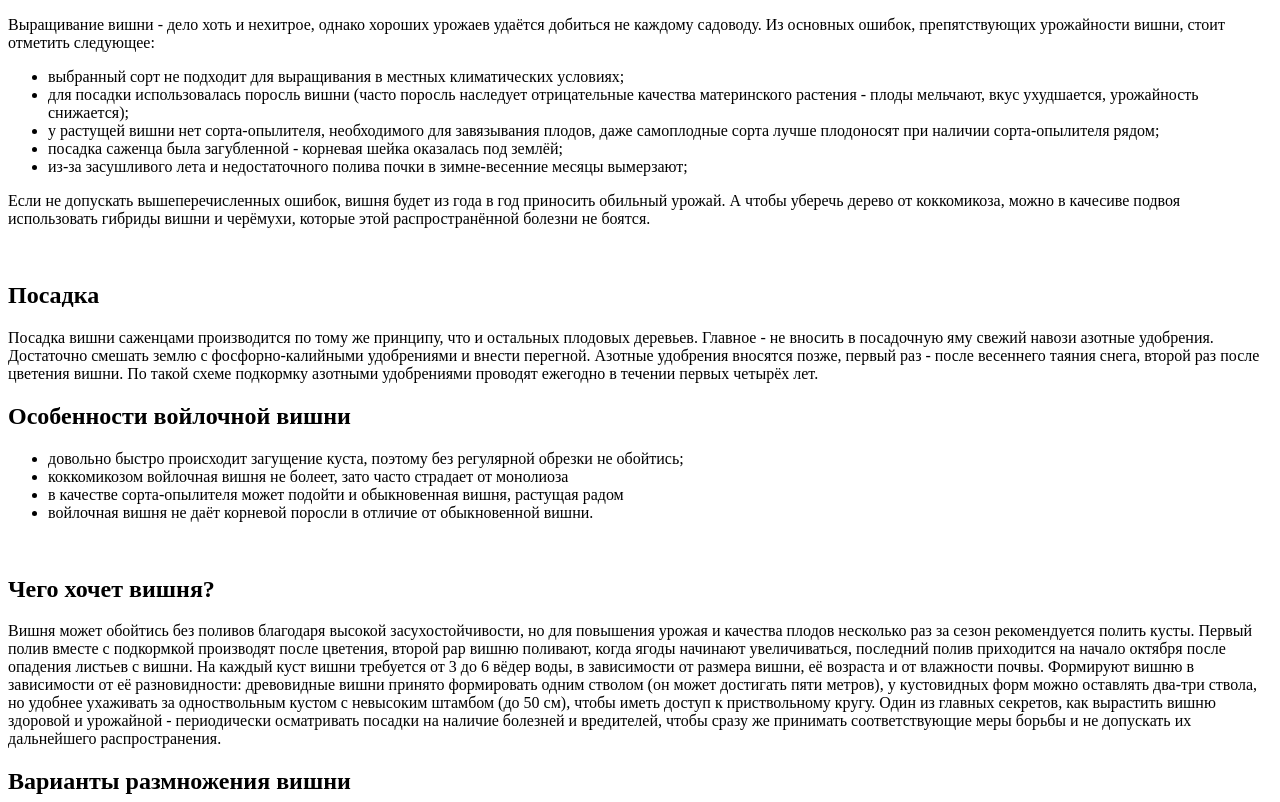
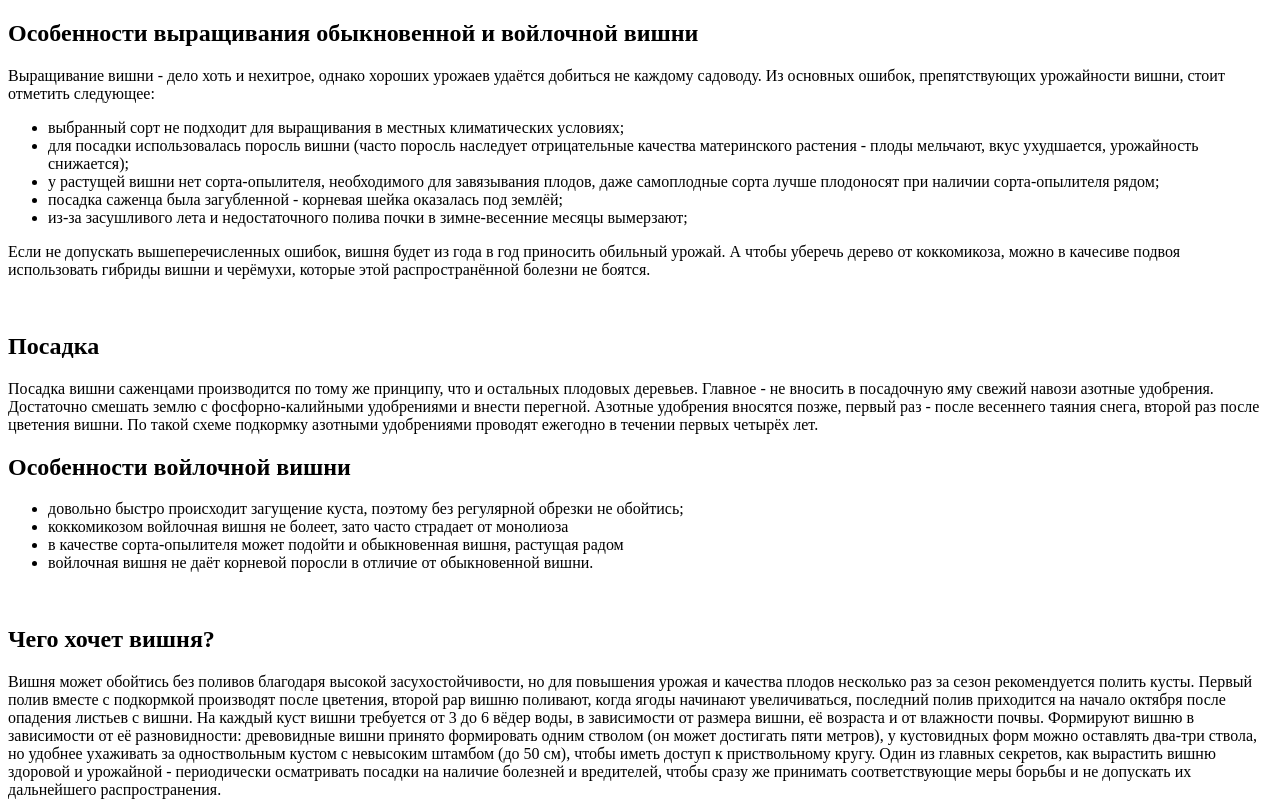
Before and after one commit to WebHeroSchool/cher, a plain HTML site: page index.html in a window 1280 px wide. Shown: the top 802 px of the page. Drawn offline with Linux system fonts and the light colour scheme.

Commit message:
new text in index.html

```diff
--- a/index.html
+++ b/index.html
@@ -11,6 +11,8 @@
 <body>
 
 	         <article>
+
+	         	<h1>Особенности выращивания обыкновенной и войлочной вишни</h1>
 
 	         	 <p>
 	         	   Выращивание вишни - дело хоть и нехитрое, однако хороших урожаев удаётся добиться не каждому садоводу. Из основных ошибок, препятствующих урожайности вишни, стоит отметить следующее:
```
